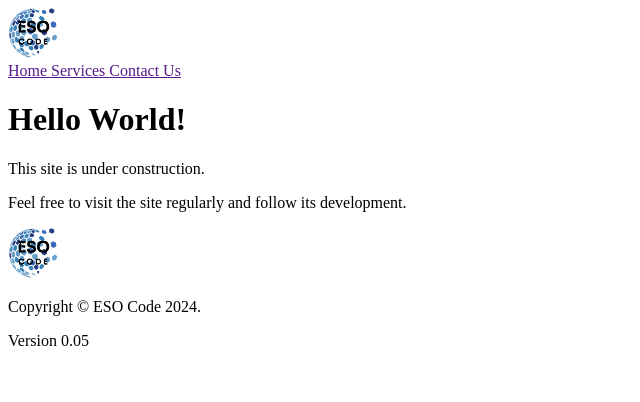
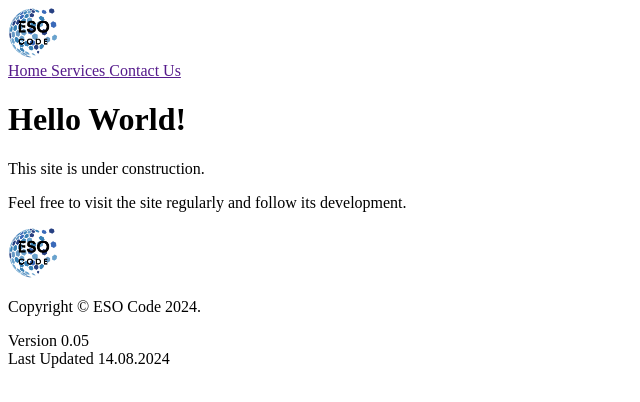
Before and after one commit to Grogu5333/ESOCode, a plain HTML site: page index.html in a window 1280 px wide. Shown: the whole page, without its empty margins (0-640 px from the left). Drawn offline with Linux system fonts and the light colour scheme.

Commit message:
Update index.html

```diff
--- a/index.html
+++ b/index.html
@@ -39,7 +39,7 @@
                 Copyright &copy; ESO Code 2024.
             </p>
             <p>
-                Version 0.05
+                Version 0.05<br> Last Updated 14.08.2024
             </p>
         </div>
     </footer>
```
